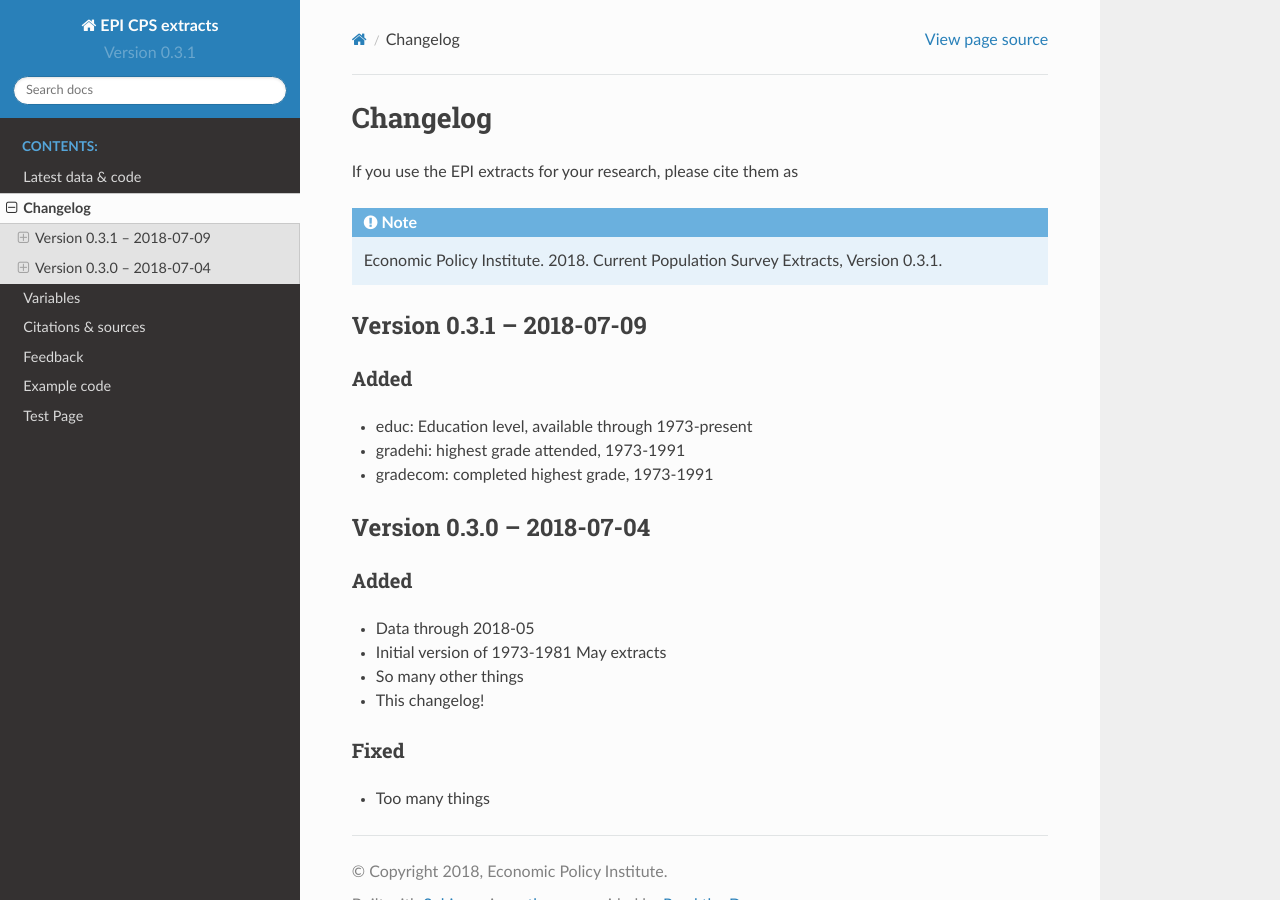
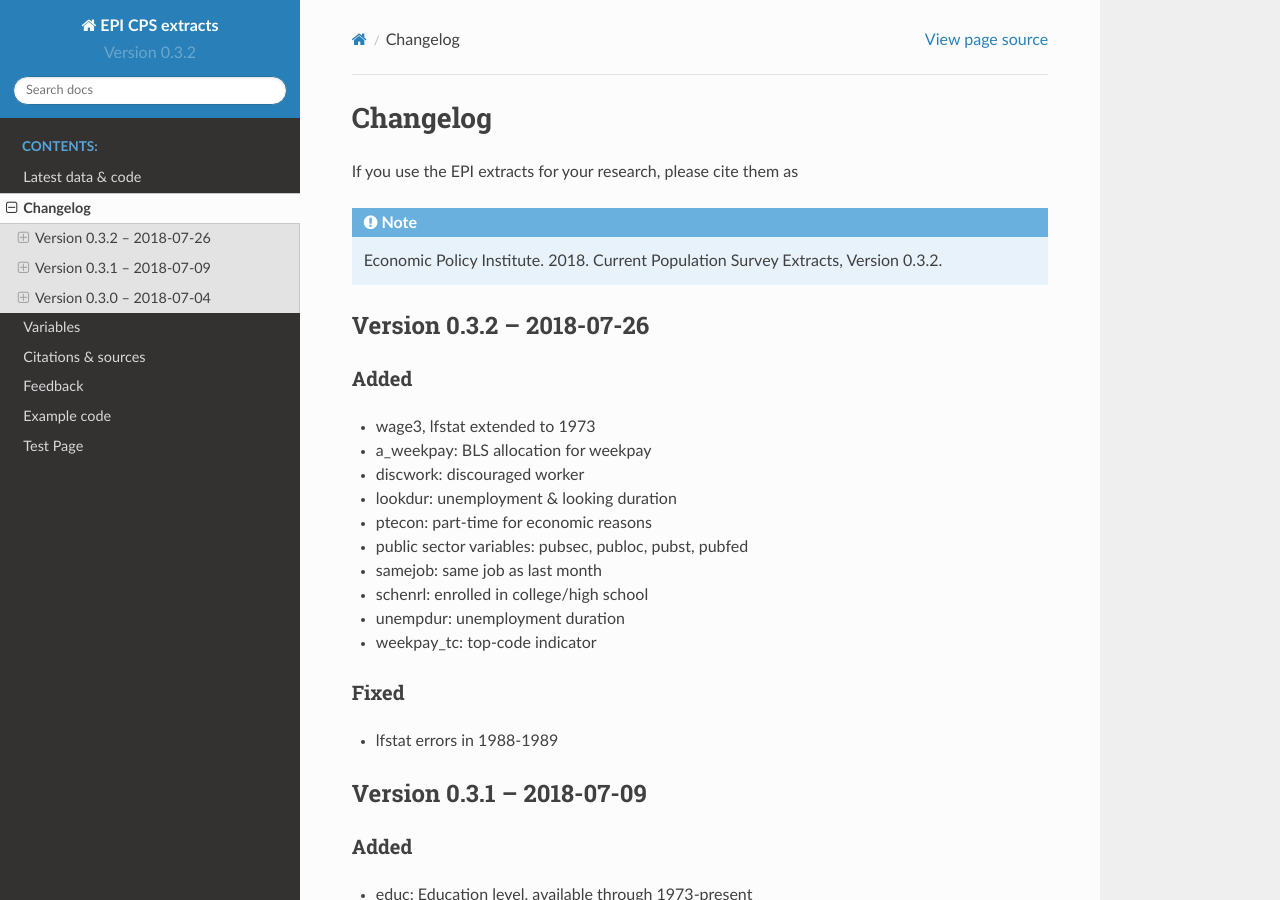
Before and after one commit to Economic/epiextracts, a Sphinx documentation site: the page built from docs/changes.rst, in a window 1280 px wide and 900 px high. Built offline with Sphinx 7.4.7 and the Read the Docs theme 2.0.0, drawn with Linux system fonts in a browser that asks for light colours.

Commit message:
update version to 0.3.2; update changelog

```diff
--- a/docs/changes.rst
+++ b/docs/changes.rst
@@ -7,6 +7,28 @@
 
 .. note::
 	Economic Policy Institute. 2018. Current Population Survey Extracts, |release|.
+
+
+Version 0.3.2 -- 2018-07-26
+===============================================================================
+
+Added
+-------------------------------------------------------------------------------
+* wage3, lfstat extended to 1973
+* a_weekpay: BLS allocation for weekpay
+* discwork: discouraged worker
+* lookdur: unemployment & looking duration
+* ptecon: part-time for economic reasons
+* public sector variables: pubsec, publoc, pubst, pubfed
+* samejob: same job as last month
+* schenrl: enrolled in college/high school
+* unempdur: unemployment duration
+* weekpay_tc: top-code indicator
+
+
+Fixed
+-------------------------------------------------------------------------------
+* lfstat errors in 1988-1989
 
 
 Version 0.3.1 -- 2018-07-09
--- a/docs/conf.py
+++ b/docs/conf.py
@@ -28,7 +28,7 @@
 author = u'Economic Policy Institute'
 
 # The short X.Y version
-version = u'Version 0.3.1'
+version = u'Version 0.3.2'
 # The full version, including alpha/beta/rc tags
 release = version
 
```
Also changed, not shown: 1 other file.
